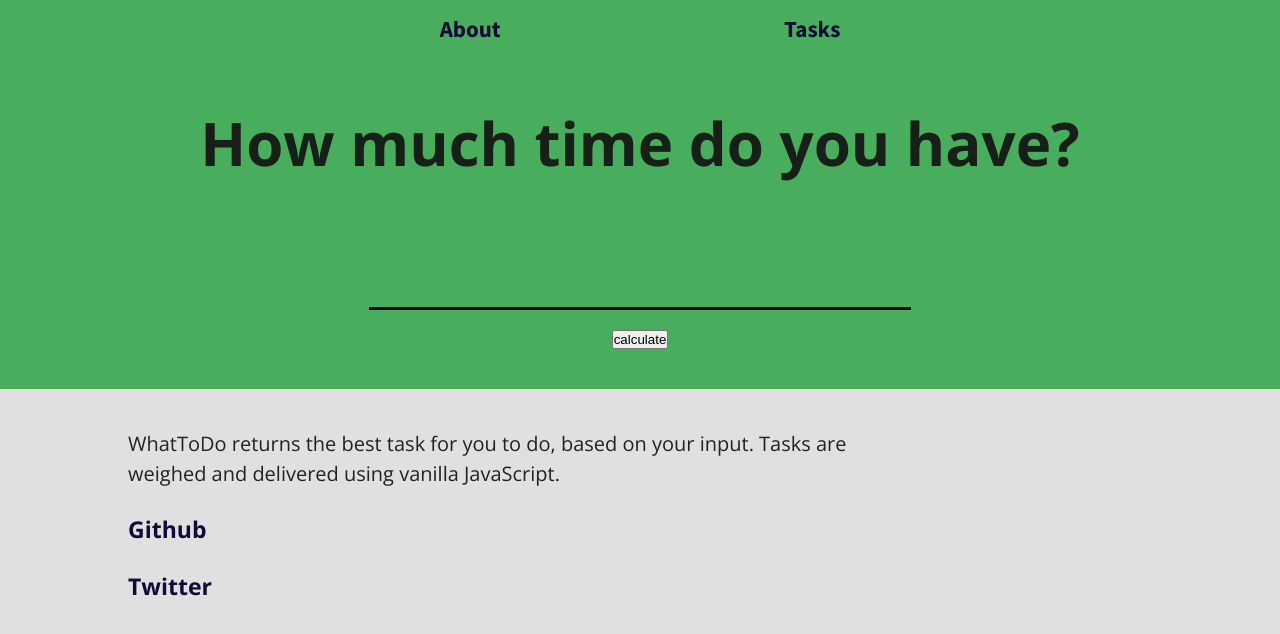
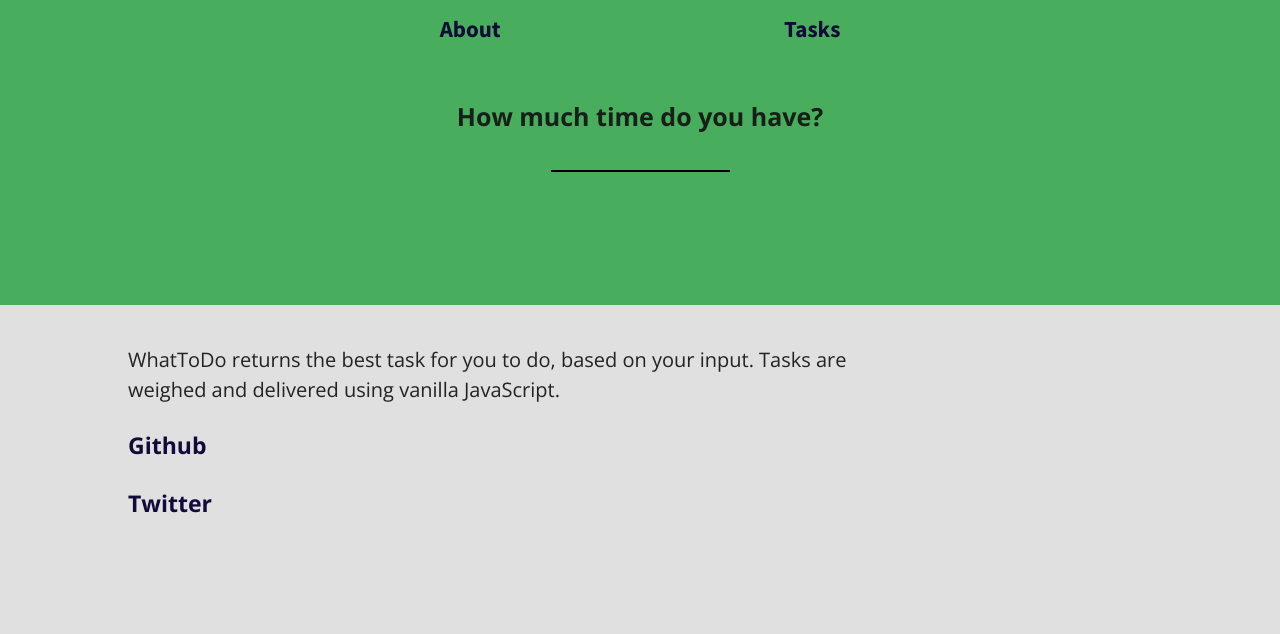
Before and after one commit to FosterSamuel/what-to-do, a plain HTML site: page index.html in a window 1280 px wide. Drawn offline with nearby package versions, Linux system fonts and the light colour scheme.

Commit message:
Cleaned up CSS a bit. Still need to work on design and implement VueJS.

```diff
--- a/css/main.css
+++ b/css/main.css
@@ -12,11 +12,6 @@
   margin: -1px;
   padding: 0;
   border: 0; }
-
-.container {
-  width: 100%;
-  height: auto;
-  background: #48ad5c; }
 
 html {
   font-size: 100%;
@@ -98,22 +93,6 @@ span {
   font-weight: bold; }
 
 @media screen and (min-width: 1000px) {
-  .user-input {
-    width: 100%;
-    margin: 0; }
-  .user-input p {
-    font-size: 3em; }
-  .user-input form {
-    margin: 1em 0; }
-  .user-input form input {
-    padding: .25em;
-    width: 50%;
-    text-align: center;
-    font-size: 3em;
-    background: transparent;
-    border: none;
-    border-bottom: 3px solid black; }
-
   header nav {
     width: 40%;
     max-width: 33ch; }
@@ -138,6 +117,9 @@ span {
 
   body {
     font-size: 125%; } }
+body {
+  background: #e0e0e0; }
+
 header {
   background: #48ad5c;
   width: 100%;
@@ -152,22 +134,33 @@ header nav a, header nav a:visited {
 header nav a:nth-child(even) {
   float: right; }
 
-body {
-  background: #e0e0e0; }
-
-.user-input {
-  width: 80%;
+.input {
+  background: #48ad5c;
   margin: 0 auto;
   padding: 2em 0; }
-.user-input p {
+.input p {
   text-align: center;
   margin: 0 auto;
-  font-weight: bold; }
-.user-input form input {
+  font-weight: bold;
+  font-size: 1.25em; }
+.input form input {
   display: block;
-  margin: 0 auto; }
-.user-input button {
-  display: block;
+  margin: 1em auto;
+  padding: .25em 0;
+  text-align: center;
+  border: none;
+  font-weight: bold;
+  border-bottom: 2px solid black;
+  background: transparent; }
+
+.results {
+  background: #48ad5c;
+  padding: 2em 0; }
+.results section {
+  background: white;
+  margin: 0 auto;
+  padding: 2em 1em;
+  font-weight: bold;
   margin: 0 auto; }
 
 footer {
--- a/index.html
+++ b/index.html
@@ -18,18 +18,15 @@
                 <a href="#about">About</a>
             </nav>
         </header>
-        <div class='container'>
-            <section class='user-input' name='user-input'>
+        <section class='input'>
             <h2 class='hidden'>User Input</h2>
             <p>How much time do you have?</p>
-                <form onsubmit="console.log(34); return false;" onforminput="console.log(13);">
+            <form onsubmit="displayTask(whatToDo(tasks, getUserInput())[0]); return false;">
                 <input type="text">
             </form>
-                <button onclick="displayTask(whatToDo(tasks, getUserInput())[0]);">calculate</button>
         </section>
-            <section id="div1">
+        <section class='results'>
         </section>
-        </div>
         <footer id='about'>
             <h2 class='hidden'>About</h2>
             <p>WhatToDo returns the best task for you to do, based on your input. Tasks are weighed and delivered using vanilla JavaScript.</p>
--- a/scripts/whatToDo.js
+++ b/scripts/whatToDo.js
@@ -134,9 +134,11 @@ function displayTask(specificTask) {
         timePhrase = (specificTask.timeNeeded * 60).toPrecision(2) + " minute(s)";
     }
 
-    var taskElement = document.createElement("section"), currentDiv = document.querySelector(".user-input");
-    var taskDescription = document.createTextNode("It will take " + (timePhrase) + " to complete the task '" + specificTask.name + ".'");
+    var taskElement = document.createElement("section"), currentDiv = document.querySelector(".results");
+    var taskDescription = document.createTextNode(specificTask.name + " | Time Needed: " + timePhrase);
 
+
+    currentDiv.innerHTML = "";
     taskElement.appendChild(taskDescription); //add the text node to the newly created div.
     currentDiv.appendChild(taskElement);
 
```
Also changed, not shown: css/main.min.css, scripts/whatToDo.min.js. Lines whose indentation alone changed are shown as unchanged.
